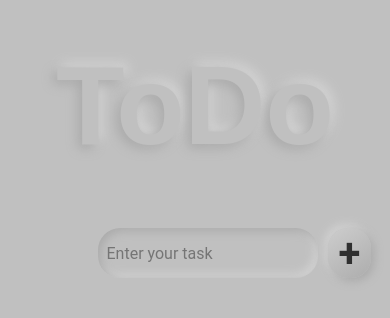
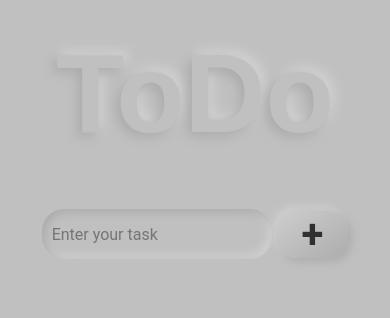
Before and after one commit to NoobSaiyan/todo-app, a React (Create React App) app: page / in a window 390 px wide. Shown: the top 318 px of the page. Built offline with nearby package versions, Linux system fonts and the light colour scheme; the HTML template or start-up script is replaced by a standard one.

Commit message:
bit of changes in css for mobile app

```diff
--- a/package.json
+++ b/package.json
@@ -2,6 +2,7 @@
   "name": "todo-app",
   "version": "0.1.0",
   "private": true,
+  "homepage": "http://noobsaiyan.github.io/todo-app",
   "dependencies": {
     "@testing-library/jest-dom": "^4.2.4",
     "@testing-library/react": "^9.5.0",
@@ -14,7 +15,9 @@
     "start": "react-scripts start",
     "build": "react-scripts build",
     "test": "react-scripts test",
-    "eject": "react-scripts eject"
+    "eject": "react-scripts eject",
+    "predeploy": "npm run build",
+    "deploy": "gh-pages -d build"
   },
   "eslintConfig": {
     "extends": "react-app"
--- a/src/App.css
+++ b/src/App.css
@@ -8,7 +8,7 @@
   height: 100vh;
   width: 100vw;
   display: grid;
-  grid-template-rows: 25% 10% auto;
+  grid-template-rows: 2fr 1fr 6fr;
   justify-content: center;
 
   background-color: #c0c0c0;
--- a/src/components/input/input.style.css
+++ b/src/components/input/input.style.css
@@ -2,19 +2,22 @@ form{
     font-family: 'Roboto', sans-serif;
     height: 50px;
     display: grid;
-    width: 50vw;
-    grid-template-columns: auto 25%;
+    width: 100%;
+    grid-template-columns: 3fr 1fr;
     align-self: center;
+    align-items: center;
+    justify-content: center;
     justify-self: center;
 }
 .txt{
+    height: 100%;
+    width: 100%;
     font-size: 16px;
     font-family: 'Roboto', sans-serif;
-    padding-left: 4%;
+    padding-left: 10px;
     border: none;
     outline: none;
     border-radius: 20px;
-    margin-right: 5px;
     border-radius: 22px;
     background: #c0c0c0;
     box-shadow: inset 3px 3px 10px #a9a9a9,
--- a/src/components/result-card/result-card.style.css
+++ b/src/components/result-card/result-card.style.css
@@ -11,7 +11,7 @@
     align-items: center;
     margin-bottom: 10px;
     height: 50px;
-    width: 50vw;
+    width: 100%;
     border-radius: 22px;
     background: #c0c0c0;
     box-shadow:  3px 3px 10px #a9a9a9,
```
Also changed, not shown: 1 other file (tests, documents, lock files or other folders).
